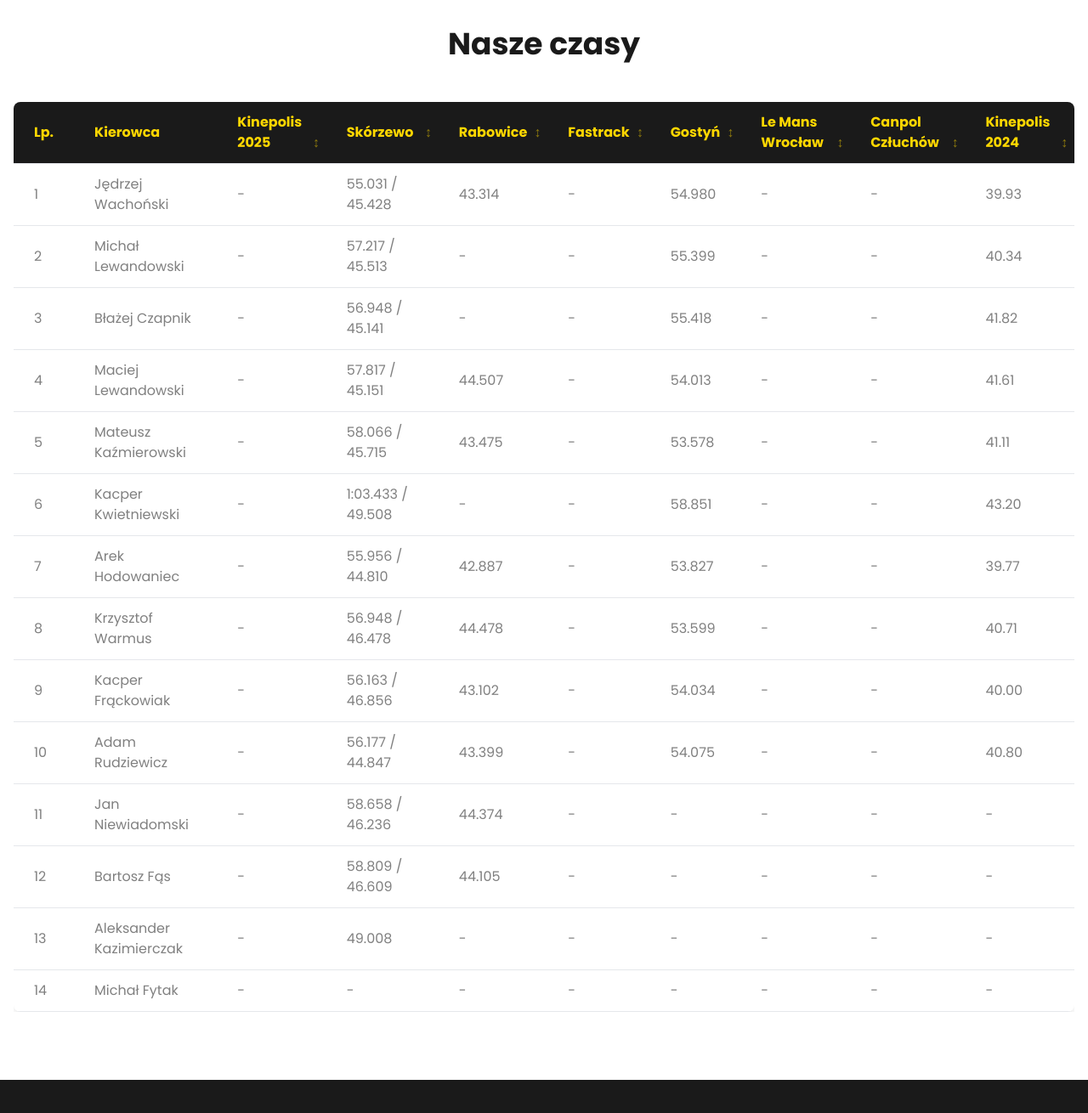
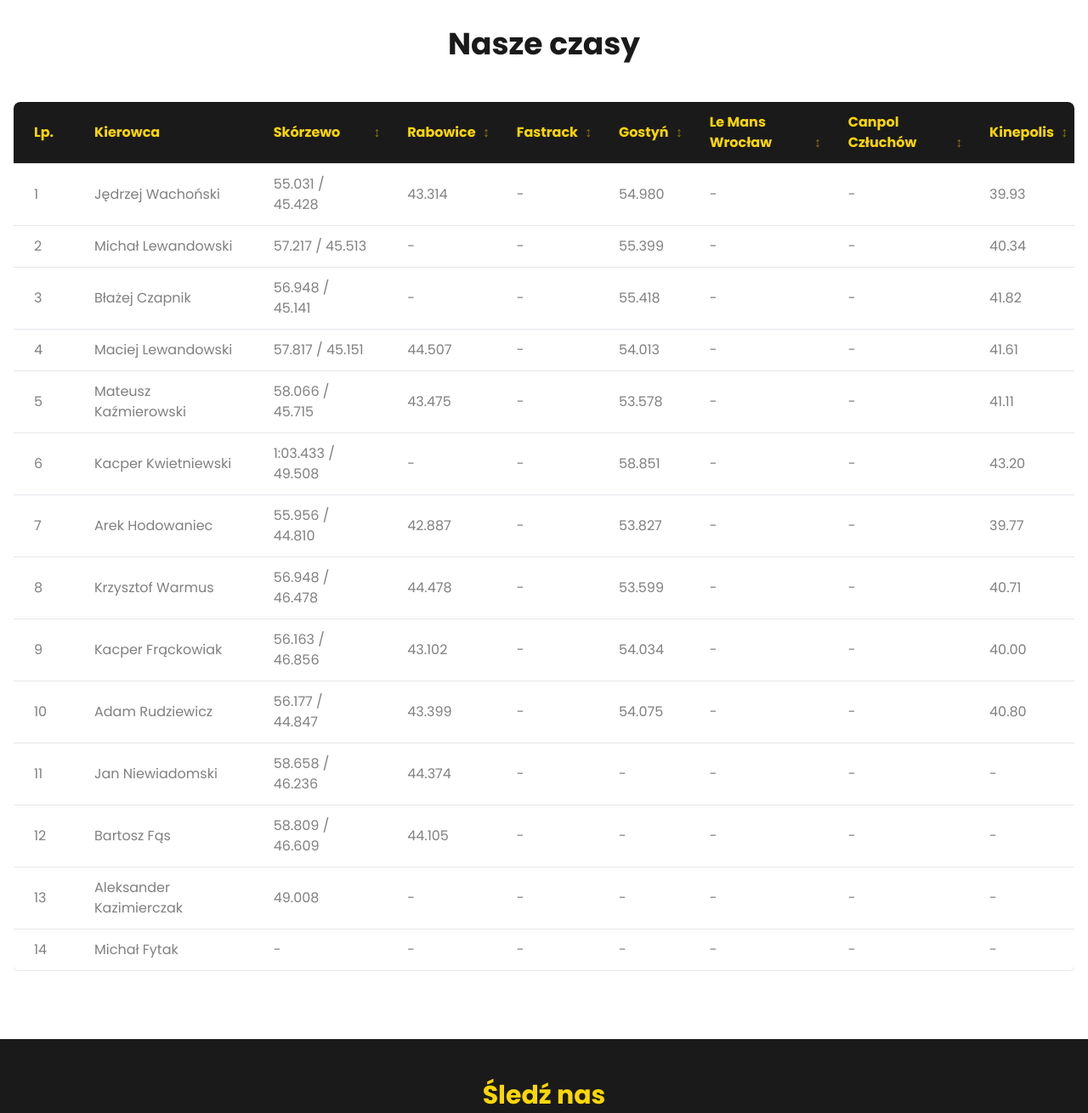
Before and after one commit to MowiaMiSushi/LNK_Racing_Team, a plain HTML site: page index.html in a window 1280 px wide. Shown: the part 5780-7090 px from the top of the page at 85% size. Drawn offline with nearby package versions, Linux system fonts and the light colour scheme.

Commit message:
Usuniecie 2025

```diff
--- a/index.html
+++ b/index.html
@@ -556,21 +556,19 @@
                         <tr>
                             <th class="px-6 py-3 text-left">Lp.</th>
                             <th class="px-6 py-3 text-left">Kierowca</th>
-                            <th class="px-6 py-3 text-left sortable">Kinepolis 2025</th>
                             <th class="px-6 py-3 text-left sortable">Skórzewo</th>
                             <th class="px-6 py-3 text-left sortable">Rabowice</th>
                             <th class="px-6 py-3 text-left sortable">Fastrack</th>
                             <th class="px-6 py-3 text-left sortable">Gostyń</th>
                             <th class="px-6 py-3 text-left sortable">Le Mans Wrocław</th>
                             <th class="px-6 py-3 text-left sortable">Canpol Człuchów</th>
-                            <th class="px-6 py-3 text-left sortable">Kinepolis 2024</th>
+                            <th class="px-6 py-3 text-left sortable">Kinepolis</th>
                         </tr>
                     </thead>
                     <tbody class="text-custom-gray">
                         <tr>
                             <td class="px-6 py-3">1</td>
                             <td class="px-6 py-3">Jędrzej Wachoński</td>
-                            <td class="px-6 py-3">-</td>
                             <td class="px-6 py-3">55.031 / 45.428</td>
                             <td class="px-6 py-3">43.314</td>
                             <td class="px-6 py-3">-</td>
@@ -582,7 +580,6 @@
                         <tr>
                             <td class="px-6 py-3">2</td>
                             <td class="px-6 py-3">Michał Lewandowski</td>
-                            <td class="px-6 py-3">-</td>
                             <td class="px-6 py-3">57.217 / 45.513</td>
                             <td class="px-6 py-3">-</td>
                             <td class="px-6 py-3">-</td>
@@ -594,7 +591,6 @@
                         <tr>
                             <td class="px-6 py-3">3</td>
                             <td class="px-6 py-3">Błażej Czapnik</td>
-                            <td class="px-6 py-3">-</td>
                             <td class="px-6 py-3">56.948 / 45.141</td>
                             <td class="px-6 py-3">-</td>
                             <td class="px-6 py-3">-</td>
@@ -606,7 +602,6 @@
                         <tr>
                             <td class="px-6 py-3">4</td>
                             <td class="px-6 py-3">Maciej Lewandowski</td>
-                            <td class="px-6 py-3">-</td>
                             <td class="px-6 py-3">57.817 / 45.151</td>
                             <td class="px-6 py-3">44.507</td>
                             <td class="px-6 py-3">-</td>
@@ -618,7 +613,6 @@
                         <tr>
                             <td class="px-6 py-3">5</td>
                             <td class="px-6 py-3">Mateusz Kaźmierowski</td>
-                            <td class="px-6 py-3">-</td>
                             <td class="px-6 py-3">58.066 / 45.715</td>
                             <td class="px-6 py-3">43.475</td>
                             <td class="px-6 py-3">-</td>
@@ -630,7 +624,6 @@
                         <tr>
                             <td class="px-6 py-3">6</td>
                             <td class="px-6 py-3">Kacper Kwietniewski</td>
-                            <td class="px-6 py-3">-</td>
                             <td class="px-6 py-3">1:03.433 / 49.508</td>
                             <td class="px-6 py-3">-</td>
                             <td class="px-6 py-3">-</td>
@@ -642,7 +635,6 @@
                         <tr>
                             <td class="px-6 py-3">7</td>
                             <td class="px-6 py-3">Arek Hodowaniec</td>
-                            <td class="px-6 py-3">-</td>
                             <td class="px-6 py-3">55.956 / 44.810</td>
                             <td class="px-6 py-3">42.887</td>
                             <td class="px-6 py-3">-</td>
@@ -654,7 +646,6 @@
                         <tr>
                             <td class="px-6 py-3">8</td>
                             <td class="px-6 py-3">Krzysztof Warmus</td>
-                            <td class="px-6 py-3">-</td>
                             <td class="px-6 py-3">56.948 / 46.478</td>
                             <td class="px-6 py-3">44.478</td>
                             <td class="px-6 py-3">-</td>
@@ -666,7 +657,6 @@
                         <tr>
                             <td class="px-6 py-3">9</td>
                             <td class="px-6 py-3">Kacper Frąckowiak</td>
-                            <td class="px-6 py-3">-</td>
                             <td class="px-6 py-3">56.163 / 46.856</td>
                             <td class="px-6 py-3">43.102</td>
                             <td class="px-6 py-3">-</td>
@@ -678,7 +668,6 @@
                         <tr>
                             <td class="px-6 py-3">10</td>
                             <td class="px-6 py-3">Adam Rudziewicz</td>
-                            <td class="px-6 py-3">-</td>
                             <td class="px-6 py-3">56.177 / 44.847</td>
                             <td class="px-6 py-3">43.399</td>
                             <td class="px-6 py-3">-</td>
@@ -690,7 +679,6 @@
                         <tr>
                             <td class="px-6 py-3">11</td>
                             <td class="px-6 py-3">Jan Niewiadomski</td>
-                            <td class="px-6 py-3">-</td>
                             <td class="px-6 py-3">58.658 / 46.236</td>
                             <td class="px-6 py-3">44.374</td>
                             <td class="px-6 py-3">-</td>
@@ -702,7 +690,6 @@
                         <tr>
                             <td class="px-6 py-3">12</td>
                             <td class="px-6 py-3">Bartosz Fąs</td>
-                            <td class="px-6 py-3">-</td>
                             <td class="px-6 py-3">58.809 / 46.609</td>
                             <td class="px-6 py-3">44.105</td>
                             <td class="px-6 py-3">-</td>
@@ -714,7 +701,6 @@
                         <tr>
                             <td class="px-6 py-3">13</td>
                             <td class="px-6 py-3">Aleksander Kazimierczak</td>
-                            <td class="px-6 py-3">-</td>
                             <td class="px-6 py-3">49.008</td>
                             <td class="px-6 py-3">-</td>
                             <td class="px-6 py-3">-</td>
@@ -726,7 +712,6 @@
                         <tr>
                             <td class="px-6 py-3">14</td>
                             <td class="px-6 py-3">Michał Fytak</td>
-                            <td class="px-6 py-3">-</td>
                             <td class="px-6 py-3">-</td>
                             <td class="px-6 py-3">-</td>
                             <td class="px-6 py-3">-</td>
```
